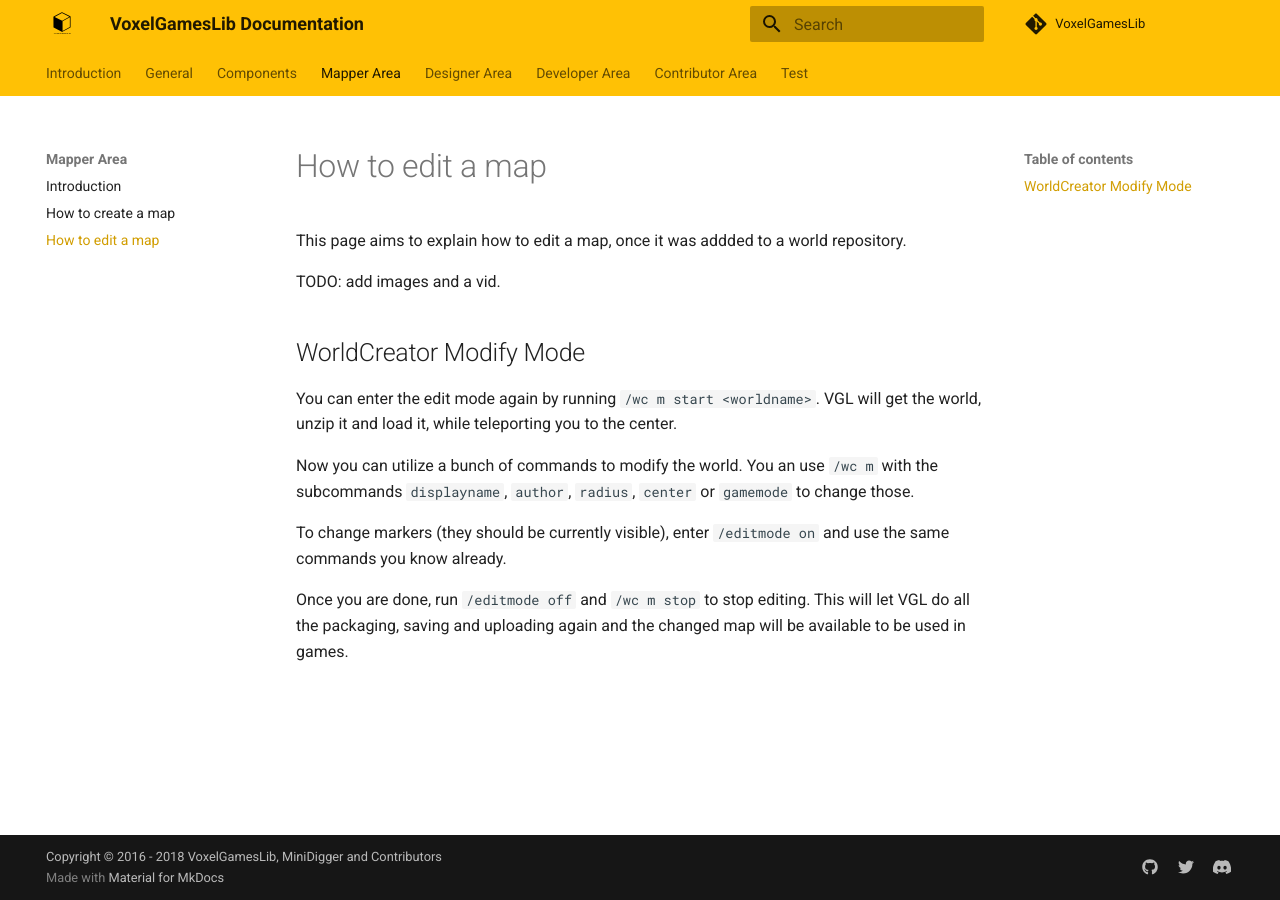
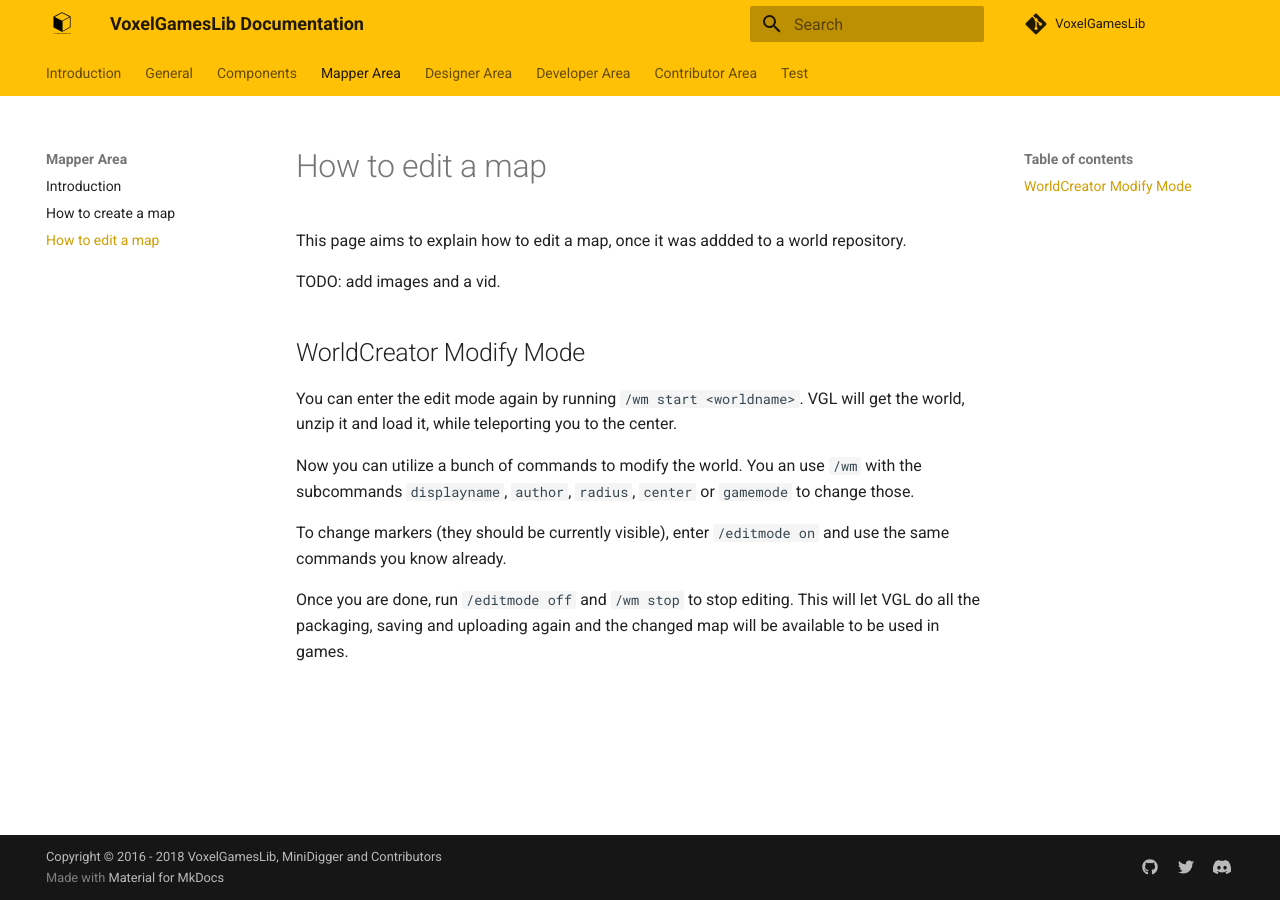
Before and after one commit to VoxelGamesLib/docs, an MkDocs documentation site: the page built from docs/maps/how-to-edit-a-map.md, in a window 1280 px wide. Built offline with MkDocs 1.6.1 and Material for MkDocs 9.7.7, drawn with Linux system fonts in a browser that asks for light colours; comment, search, counter and statistics services are not loaded; old or Windows-style settings are respelled for this version of MkDocs.

```diff
--- a/docs/maps/how-to-edit-a-map.md
+++ b/docs/maps/how-to-edit-a-map.md
@@ -6,10 +6,10 @@ TODO: add images and a vid.
 
 ## WorldCreator Modify Mode
 
-You can enter the edit mode again by running `/wc m start <worldname>`. VGL will get the world, unzip it and load it, while teleporting you to the center.
+You can enter the edit mode again by running `/wm start <worldname>`. VGL will get the world, unzip it and load it, while teleporting you to the center.
 
-Now you can utilize a bunch of commands to modify the world. You an use `/wc m` with the subcommands `displayname`, `author`, `radius`, `center` or `gamemode` to change those.
+Now you can utilize a bunch of commands to modify the world. You an use `/wm` with the subcommands `displayname`, `author`, `radius`, `center` or `gamemode` to change those.
 
 To change markers (they should be currently visible), enter `/editmode on` and use the same commands you know already.
 
-Once you are done, run `/editmode off` and `/wc m stop` to stop editing. This will let VGL do all the packaging, saving and uploading again and the changed map will be available to be used in games.
+Once you are done, run `/editmode off` and `/wm stop` to stop editing. This will let VGL do all the packaging, saving and uploading again and the changed map will be available to be used in games.
```
